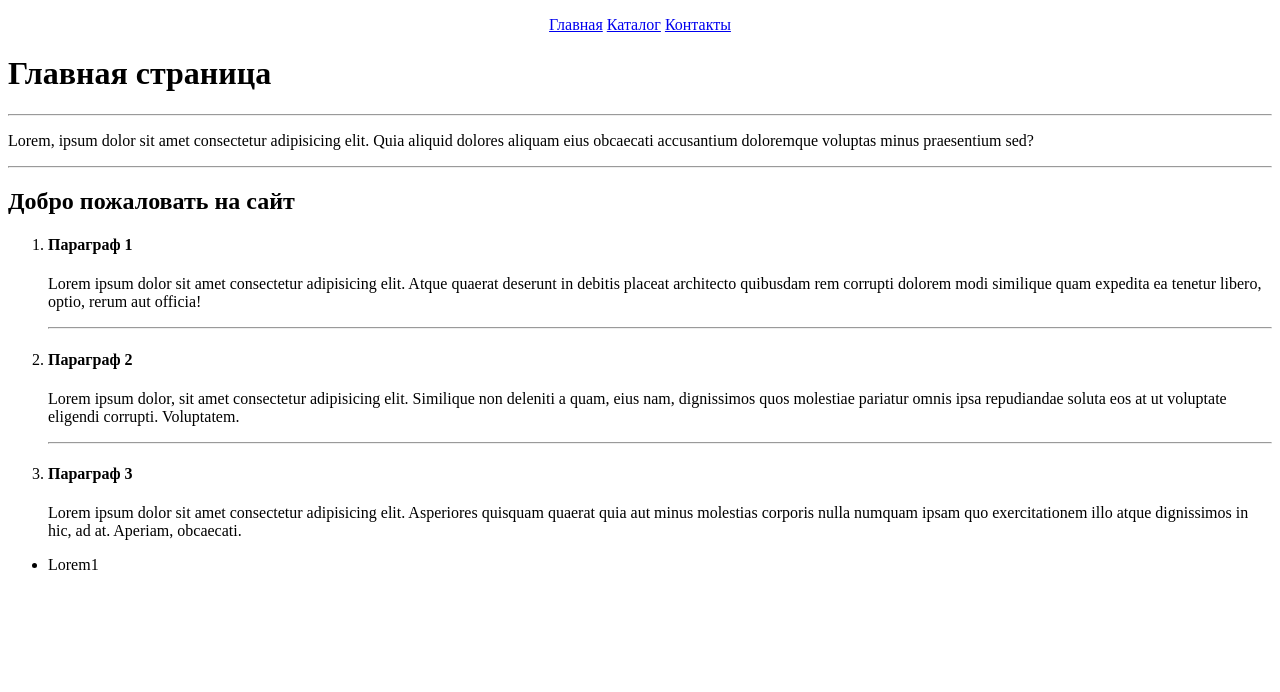
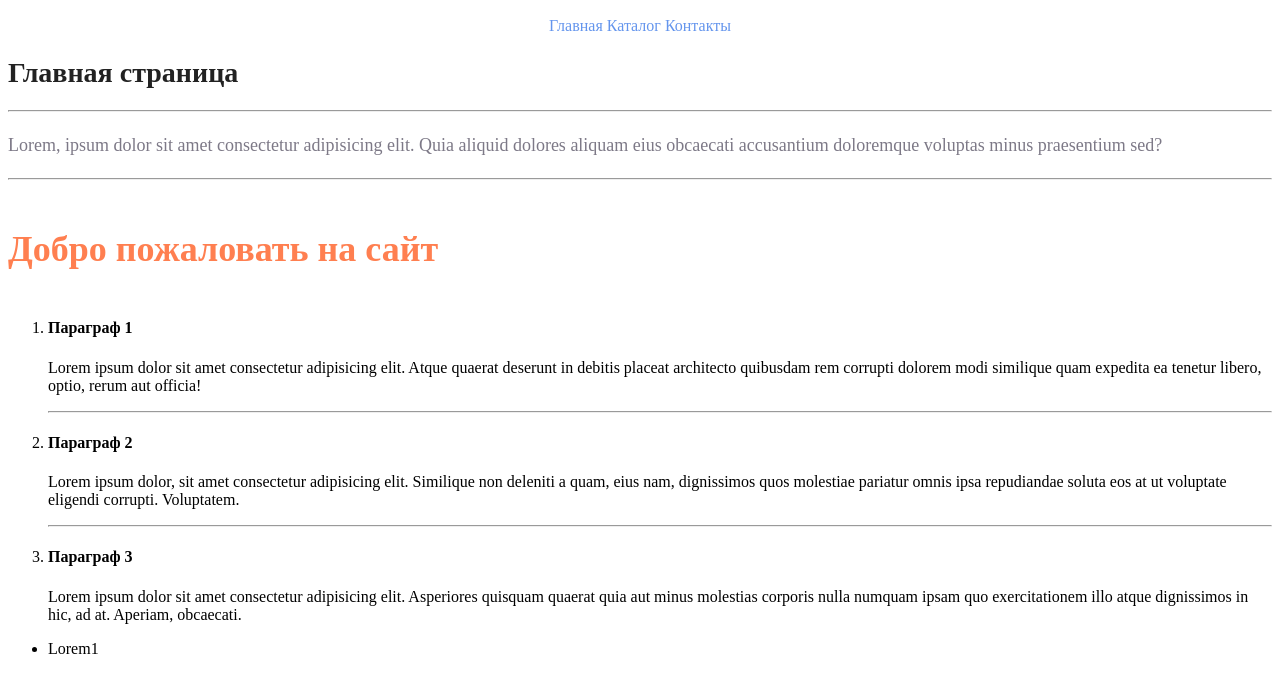
Before and after one commit to BackDad/HTML-CSS, a plain HTML site: page index.html in a window 1280 px wide. Drawn offline with Linux system fonts and the light colour scheme.

Commit message:
Homework 2  done

```diff
--- a/index.html
+++ b/index.html
@@ -5,43 +5,45 @@
   <meta name="viewport" content="width=device-width, initial-scale=1.0">
   <title>Document</title>
   <link rel="import" href="nav.html">
+  <link rel="stylesheet" href="style.css">
+
 </head>
 <title>Такать палкой в разметку</title>
 
 <div id="nav-bar">
   <p text align="center">
 
-      <a href="index.html">Главная</a>
+      <a class = "menustyle" href="index.html">Главная</a>
 
-      <a href="catalog/catalog.html">Каталог</a>
+      <a class = "menustyle" href="catalog/catalog.html">Каталог</a>
 
-      <a href="contact.html">Контакты</a>
+      <a class = "menustyle" href="contact.html">Контакты</a>
     </p>
     </div>
 
-<h1>Главная страница
+<h1  class = "header">Главная страница
   </h1>
 <hr>
-  <p>Lorem, ipsum dolor sit amet consectetur adipisicing elit. Quia aliquid dolores aliquam eius obcaecati accusantium doloremque voluptas minus praesentium sed?</p>
+  <p class = "paragraph">Lorem, ipsum dolor sit amet consectetur adipisicing elit. Quia aliquid dolores aliquam eius obcaecati accusantium doloremque voluptas minus praesentium sed?</p>
   <hr>
-  <h2>Добро пожаловать на сайт</h2>
+  <h2 class = "header2">Добро пожаловать на сайт</h2>
 
   <ol>
     <li>
-      <p>
+      <p class = "paragraph">
         <h4><b> Параграф 1 </b></h4>
         Lorem ipsum dolor sit amet consectetur adipisicing elit. Atque quaerat deserunt in debitis placeat architecto quibusdam rem corrupti dolorem modi similique quam expedita ea tenetur libero, optio, rerum aut officia!
       </p>
     </li>
     <hr>
     <li>
-      <p>
+      <p class = "paragraph">
         <h4>Параграф 2</h4>
         Lorem ipsum dolor, sit amet consectetur adipisicing elit. Similique non deleniti a quam, eius nam, dignissimos quos molestiae pariatur omnis ipsa repudiandae soluta eos at ut voluptate eligendi corrupti. Voluptatem.
       </p>
     </li>
     <hr>
-    <li><p>
+    <li><p class = "paragraph">
     <h4>Параграф 3</h4>
       Lorem ipsum dolor sit amet consectetur adipisicing elit. Asperiores quisquam quaerat quia aut minus molestias corporis nulla numquam ipsam quo exercitationem illo atque dignissimos in hic, ad at. Aperiam, obcaecati.
     </p></li>
--- /dev/null
+++ b/style.css
@@ -0,0 +1,28 @@
+a  { text-decoration: none;
+ }
+.menustyle
+{
+color: cornflowerblue;
+font-size: 16px;
+line-height: 20px;
+}
+.header{
+color: #222222;
+font-size: 28px;
+line-height: 36px;
+font-weight: bold;
+}
+.paragraph{
+font-style: normal;
+font-weight: 300;
+font-size: 18px;
+line-height: 30px;
+color: #7D7987;
+}
+.header2{
+color: coral;
+font-style: normal;
+font-weight: 700;
+font-size: 36px;
+line-height: 80px;
+}
```
Also changed, not shown: catalog/catalog.html (+9 -8 lines), contact.html (+6 -5 lines).
